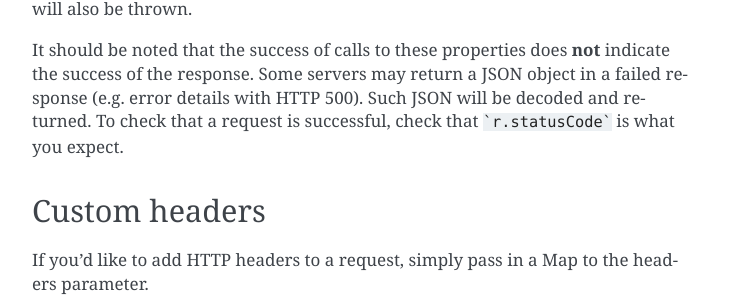
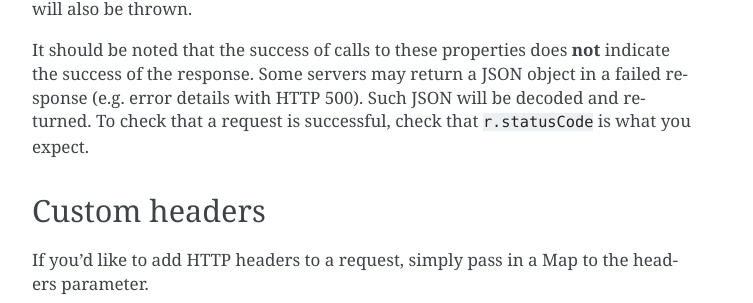
Before and after one commit to Karn/khttp-android, a Sphinx documentation site: the page built from docs/source/user/quickstart.rst, in a window 1280 px wide and 900 px high, scrolled down 2108 px. Shown: the part 272-575 px from the top of the window, without its empty margins (388-1141 px from the left). Built offline with Sphinx 7.4.7, drawn with Linux system fonts in a browser that asks for light colours.

Commit message:
Fixed: Too many graves

````diff
--- a/docs/source/user/quickstart.rst
+++ b/docs/source/user/quickstart.rst
@@ -120,7 +120,7 @@ If the content is not JSON, an exception will also be thrown.
 
 It should be noted that the success of calls to these properties does **not** indicate the success of the response. Some
 servers may return a JSON object in a failed response (e.g. error details with HTTP 500). Such JSON will be decoded and
-returned. To check that a request is successful, check that ```r.statusCode``` is what you expect.
+returned. To check that a request is successful, check that ``r.statusCode`` is what you expect.
 
 Custom headers
 --------------
````
